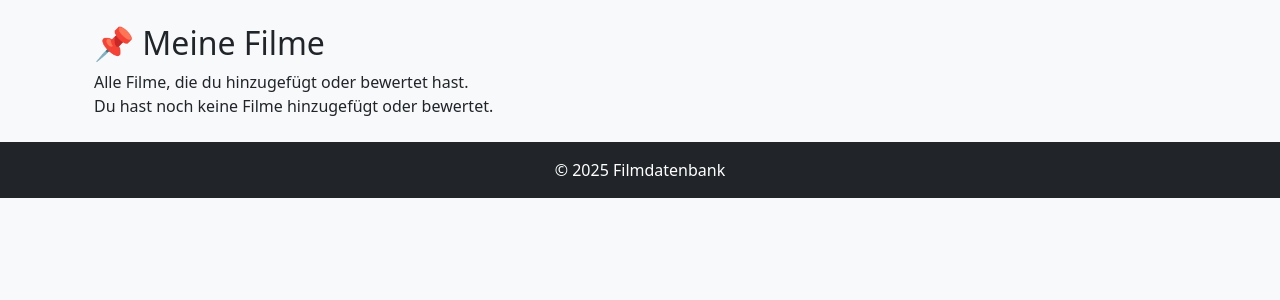
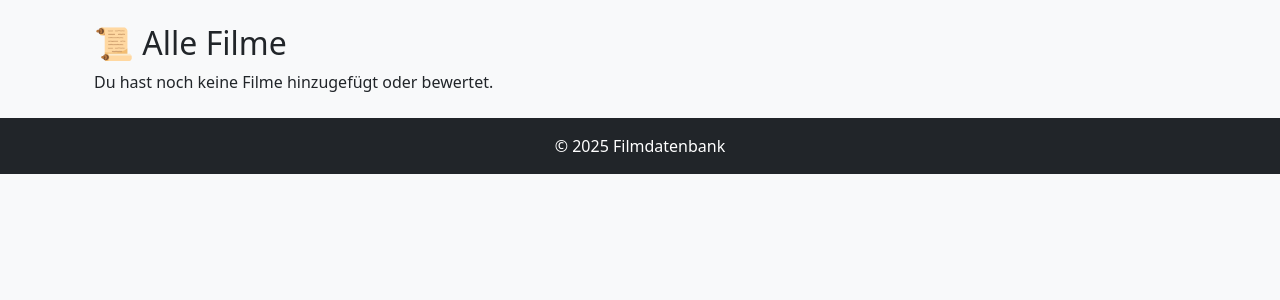
Before and after one commit to Christopher-leh/flask-movie-app, a Flask app: page /all_movies in a window 1280 px wide. Shown: the part 56-356 px from the top of the page. Run offline with Flask 3, Linux system fonts and the light colour scheme; data that the repository does not hold is empty.

Commit message:
Überschriften korrigiert

```diff
--- a/templates/all_movies.html
+++ b/templates/all_movies.html
@@ -2,8 +2,8 @@
 
 {% block content %}
 <div class="container mt-4">
-    <h2>📌 Meine Filme</h2>
-    Alle Filme, die du hinzugefügt oder bewertet hast.
+    <h2>📜 Alle Filme</h2>
+
     {% if not movies %}
         <p>Du hast noch keine Filme hinzugefügt oder bewertet.</p>
     {% else %}
--- a/templates/my_movies.html
+++ b/templates/my_movies.html
@@ -3,7 +3,7 @@
 {% block content %}
 <div class="container mt-4">
     <h2>📌 Meine Filme</h2>
-
+    <p>Alle Filme, die du hinzugefügt oder bewertet hast.</p>
     <!-- Falls der Benutzer noch keine Filme hinzugefügt hat -->
     {% if not movies %}
         <p>Du hast noch keine Filme hinzugefügt.</p>
```
